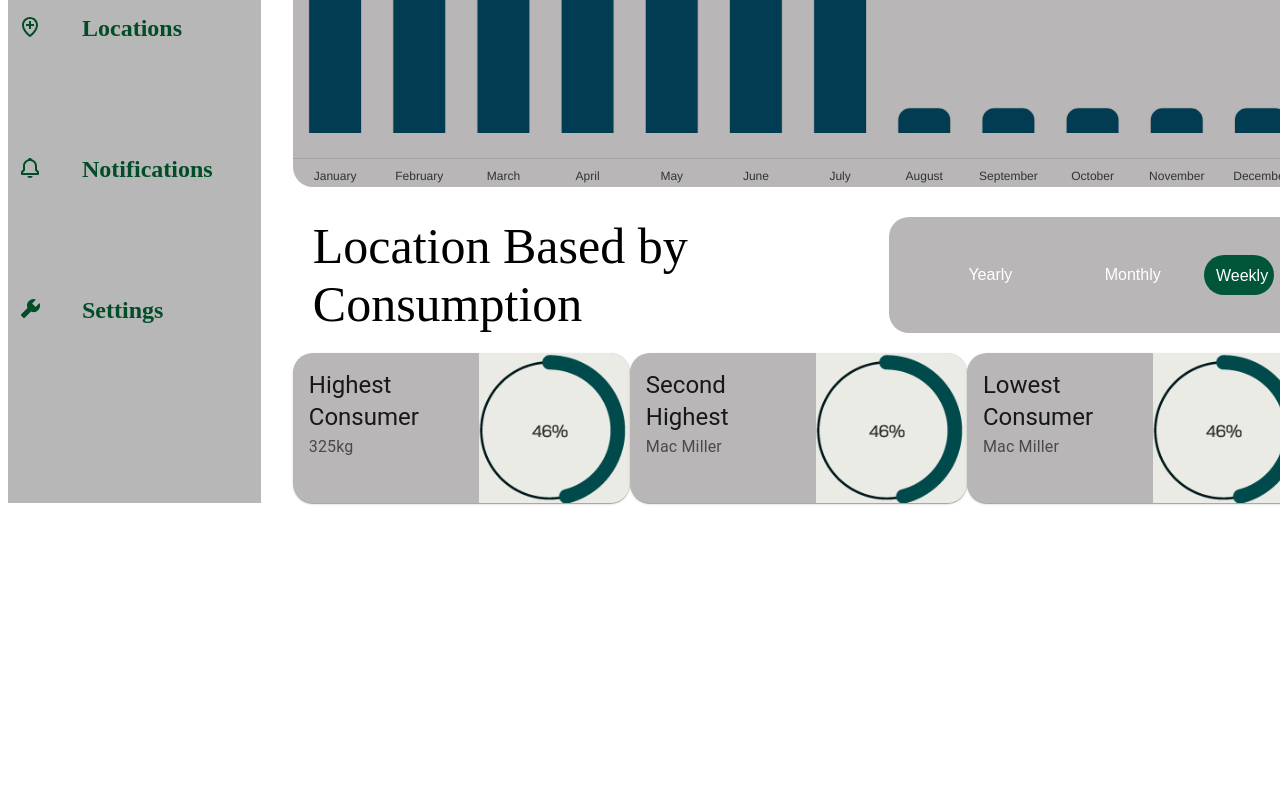
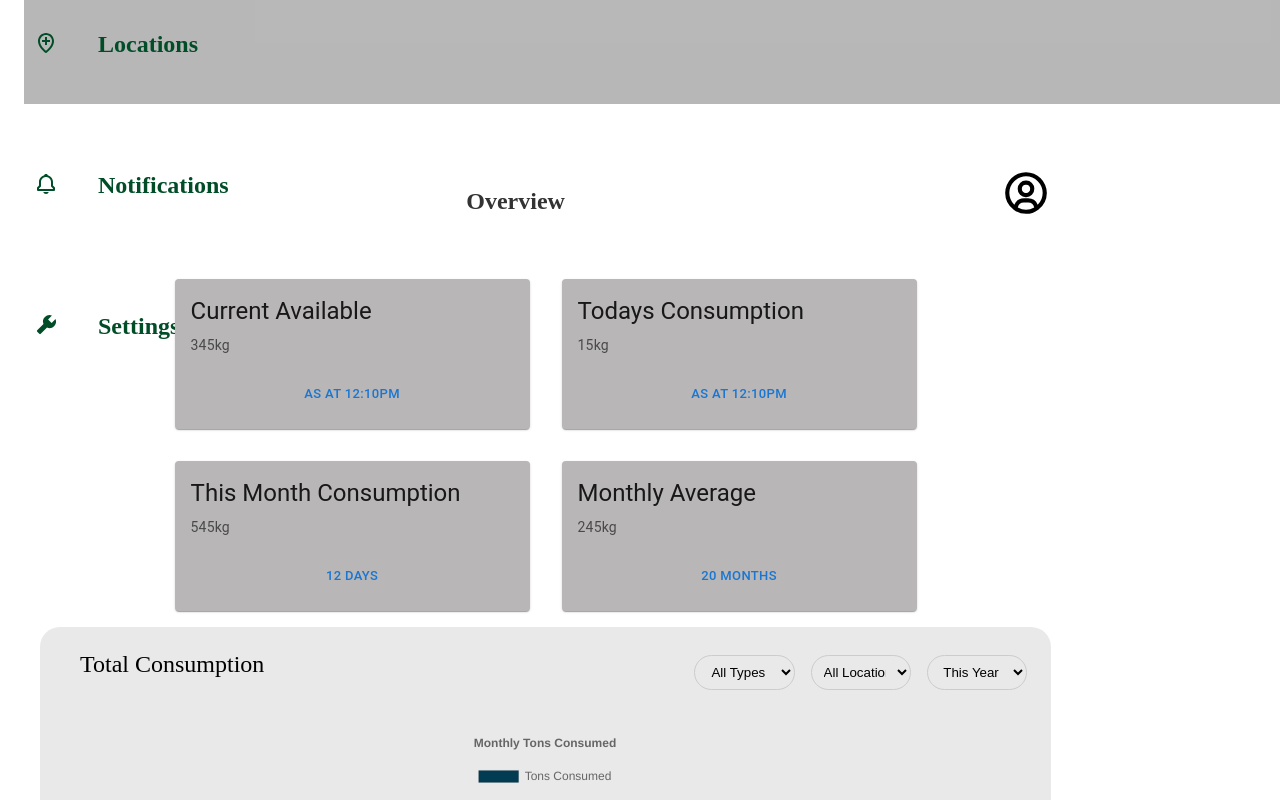
Before and after one commit to Aftermath001/Dashboard, a React (Vite) app: page /dashboard in a window 1280 px wide. Shown: the part 720-1520 px from the top of the page. Before the commit the page ends 1231 px from the top, so only its background shows below. Built offline with nearby package versions, Linux system fonts and the light colour scheme.

Commit message:
Finished

```diff
--- a/src/styles/dashboard.css
+++ b/src/styles/dashboard.css
@@ -1,96 +1,173 @@
-.main{
+/* Main container for the dashboard */
+.main {
     width: 100%;
     display: flex;
+    flex-direction: column;
     gap: 2rem;
+  }
 
+  /* Sidebar section */
+  .main-side-left {
+    width: 100%;
+    background-color: rgba(126, 125, 125, 0.548);
   }
-.main-side-left{
 
-    width: 20%;
-    background-color: rgba(126, 125, 125, 0.548)
+  /* Right-side content section */
+  .main-side-right {
+    width: 100%;
+    padding: 1rem;
   }
-.main-side-right{
-    width: 80%;
-}
-.upper-side{
+
+  /* Upper section for overview */
+  .upper-side {
     display: flex;
     flex-direction: row;
     justify-content: space-between;
+    align-items: center;
+    padding: 1rem 0;
   }
-.upper-side > i{
+
+  .upper-side > i {
     font-size: 50px;
-    padding-left: 50px;
+    padding-left: 10px;
   }
-.upper-side > h2{
-    font-size: 40px;
+
+  .upper-side > h2 {
+    font-size: 24px;
+    flex-grow: 1;
+    text-align: center;
   }
-.upper-cards{
+
+  /* Card container in the upper section */
+  .upper-cards {
+    display: flex;
+    flex-wrap: wrap;
+    justify-content: space-around;
+    gap: 1.5rem;
+  }
+
+  /* Middle section for charts */
+  .middle {
+    background-color: rgba(184, 182, 182, 0.3);
+    margin-top: 1rem;
+    border-radius: 20px;
+    padding: 1.5rem;
+  }
+
+  /* Header and dropdowns for the chart section */
+  .middle-top {
+    display: flex;
+    flex-direction: column;
+    gap: 1rem;
+  }
+
+  .middle-header {
+    font-size: 24px;
+    text-align: center;
+    padding-bottom: 1rem;
+  }
+
+  .middle-btns {
+    display: flex;
+    justify-content: space-around;
+  }
+
+  .middle-btns > select {
+    width: 100%;
+    max-width: 200px;
+    padding: 0.5rem;
+    border: solid 1px #ccc;
+    background-color: transparent;
+    border-radius: 20px;
+    text-align: center;
+  }
+
+  /* Chart container */
+  .bar-graph {
+    margin-top: 2rem;
+  }
+
+  /* Lower section for additional cards */
+  .lower {
+    padding-top: 2rem;
+  }
+
+  .lower-btns {
     display: flex;
     justify-content: center;
-    gap: 10rem;
+    gap: 1rem;
+    padding: 1rem;
+    border-radius: 20px;
+    background-color: rgba(184, 182, 182, 0.3);
+  }
 
-}
-.middle{
-    background-color: rgba(184, 182, 182);
-    margin-top: 50px;
-    border-radius: 20px;
-    padding-top: 40px;
-}
-.middle-top{
-    display: flex;
-    justify-content: space-between;
-}
-.middle-header {
- font-size: 50px;
- padding-left: 20px;
-}
-.middle-btns {
-
-    display: flex;
-    flex-direction: row;
-    gap: 4rem;
-    justify-content: space-evenly;
-    padding-right: 20px;
-}
-.middle-btns > select {
-    width: 150px;
-    border:solid;
-    background-color: transparent;
-    border-radius: 20px;
-    align-items: center;
-    padding: auto;
-}
-.lower{
-    padding-top: 30px;
-}
-.lower-btns{
-    padding-left: 30px;
-    padding-right: 30px;
-    display: flex;
-    align-items: center;
-    justify-content: space-between;
-    border-radius: 20px;
-    background-color: rgba(184, 182, 182);
-    width: 40%;
-}
   .lower-btns > button {
     background: transparent;
     border: none;
+    padding: 0.5rem 1rem;
+    border-radius: 20px;
+    transition: background-color 0.3s ease;
   }
-.lower-btns > button:hover{
+
+  .lower-btns > button:hover, .lower-btns > .active {
     background-color: rgb(1, 85, 57);
- width: 70px;
- height: 40px;
- border-radius: 20px;
+    color: white;
   }
-.active {
-    background-color: rgb(1, 85, 57) !important;
-    width: 70px;
-    height: 40px;
-    border-radius: 20px;
+
+  .middle-bottom {
+    display: flex;
+    flex-wrap: wrap;
+    gap: 1.5rem;
+    justify-content: space-around;
+    padding-top: 1.5rem;
   }
-.middle-bottom{
-    display: flex;
+
+  /* Media Queries for responsiveness */
+  @media (min-width: 768px) {
+    .main {
+      flex-direction: row;
+    }
+
+    .main-side-left {
+      width: 20%;
+    }
+
+    .main-side-right {
+      width: 80%;
+    }
+
+    .upper-side {
+      flex-direction: row;
       justify-content: space-between;
-    padding-top: 20px;
     }
+
+    .upper-cards {
+      justify-content: center;
+      gap: 2rem;
+    }
+
+    .middle-top {
+      flex-direction: row;
+      justify-content: space-between;
+    }
+
+    .middle-btns {
+      justify-content: flex-end;
+      gap: 1rem;
+    }
+  }
+
+  @media (max-width: 767px) {
+    .upper-cards, .middle-bottom {
+      flex-direction: column;
+      align-items: center;
+    }
+
+    .lower-btns {
+      flex-direction: column;
+    }
+
+    .middle-header {
+      font-size: 18px;
+    }
+  }
--- a/src/styles/locationList.css
+++ b/src/styles/locationList.css
@@ -1,33 +1,54 @@
+.content {
+    display: flex;
+    flex-wrap: wrap;
+    width: 100%;
+    padding: 1rem;
+}
+
+.side-left {
+    flex: 1 1 20%;
+    min-width: 200px;
+}
+
 .side-right {
-
-    width: 70%;
+    flex: 1 1 75%;
     padding-left: 20px;
     background-color: rgba(252, 253, 253, 0.548);
     display: flex;
     flex-direction: column;
-    justify-content: center;
     align-items: center;
+    width: 100%;
 }
-.list--header{
 
+.list--header {
     display: flex;
-    margin: 2rem 0;
+    width: 100%;
     justify-content: space-between;
+    align-items: center;
+    margin-bottom: 2rem;
 }
-.list--header-2{
 
-    border-radius: 10px;
-    width: 50%;
+.list--header > h2 {
+    font-size: 2rem;
+}
+
+.list--header > :nth-child(2) {
+    font-size: 2rem;
+}
+
+.list--header-2 {
     display: flex;
-    padding-left: 50%;
-    margin: 2rem 0;
-    justify-content: space-between;
+    width: 100%;
+    justify-content: flex-start;
+    gap: 1rem;
+    flex-wrap: wrap;
+    margin-bottom: 2rem;
 }
+
 .list--header-2 select {
-    font-size: 20px;
+    font-size: 1rem;
+    padding: 0.5rem 1rem;
     border-radius: 20px;
-    border:solid ;
-    padding: 10px 18px;
     border: 2px solid #dde6ed;
     background: transparent;
     color: #000b13;
@@ -35,41 +56,27 @@
 
 .location--list {
     width: 100%;
-    height: 100%;
     display: flex;
     flex-direction: column;
 }
 
 .list--container {
-
     width: 100%;
-    height: 100%;
     display: flex;
     flex-direction: column;
     justify-content: flex-start;
 }
-/* .list--title{
-    font-size: 40px;
-} */
- .list--header > h2 {
-    font-size: 50px;
- }
- .list--header > :nth-child(2){
-    font-size: 60px;
- }
-
 
 .teacher--detail {
-
     width: 100%;
     overflow-x: auto; /* Allows horizontal scrolling if the table is wider than the container */
-    margin-bottom: 20px; /* Optional: Adds some space below the table */
+    margin-bottom: 20px; /* Adds some space below the table */
 }
 
 .styled-table {
     width: 100%;
-    border-collapse: collapse; /* Ensures borders are neatly collapsed */
-    font-size: 16px; /* Adjusts font size if needed */
+    border-collapse: collapse;
+    font-size: 1rem;
     margin: 0;
 }
 
@@ -77,7 +84,7 @@
     position: sticky;
     top: 0;
     z-index: 1;
-    background-color: #009879; /* Matches header background to table header color */
+    background-color: #009879;
 }
 
 .styled-table th,
@@ -89,17 +96,14 @@
 .styled-table th {
     background-color: #ffffff;
     color: black;
-    font-size: 30px;
+    font-size: 1.2rem;
     font-weight: bold;
 }
 
 .styled-table tbody tr {
-    height: 100px;
     background-color: #f3f3f3;
     border-bottom: 1px solid #dddddd;
 }
-
-
 
 .styled-table tbody tr:hover {
     background-color: #f1f1f1;
@@ -108,27 +112,32 @@
 
 .table-status {
     font-weight: bold;
-    color: #009879; /* Color of the status text */
+    color: #009879;
 }
 
 .table-icons {
     display: flex;
-    padding-top: 50px;
-    gap: 50px; /* Adjusts spacing between icons */
+    justify-content: flex-start;
+    gap: 1rem;
 }
-.buttons{
-    height: 50px;
+
+.buttons {
     display: flex;
-    padding-left: 80%;
-    gap: 3rem;
-    padding-right: 0px;
+    justify-content: flex-end;
+    gap: 1rem;
+    margin-top: 1rem;
+    width: 100%;
 }
-.buttons > :nth-child(1){
-    width: 150px;
+
+.buttons > button {
+    padding: 0.5rem 1rem;
     border-radius: 20px;
+    cursor: pointer;
+    border: none;
+    background-color: #009879;
+    color: white;
 }
-.buttons > :nth-child(2){
 
-    width: 100px;
-    border-radius: 20px;
+.buttons > button:hover {
+    background-color: #007d62;
 }
--- a/src/styles/matAi.css
+++ b/src/styles/matAi.css
@@ -1,126 +1,161 @@
-.main{
+.main {
+    display: flex;
+    flex-wrap: wrap;
+    gap: 2rem;
     width: 100%;
+    padding: 1rem;
+}
+
+.main-side-left {
+    flex: 1 1 20%;
+    background-color: rgba(126, 125, 125, 0.548);
+    min-width: 200px;
+}
+
+.main-right {
+    flex: 1 1 75%;
     display: flex;
-    gap: 2rem;
+    flex-direction: column;
+    gap: 1rem;
+    width: 100%;
+}
 
+.upper-right-side {
+    display: flex;
+    justify-content: space-between;
+    align-items: center;
+    flex-wrap: wrap;
 }
-.main-side-left{
 
-    width: 20%;
-    background-color: rgba(126, 125, 125, 0.548)
+.upper-right-side > i {
+    font-size: 2.5rem;
 }
-.main-right{
-    width: 80%;
+
+.upper-right-side > h2 {
+    font-size: 2rem;
 }
-.upper-right-side{
+
+.lower-side {
     display: flex;
+    height: 100vh;
     flex-direction: row;
-    justify-content: space-between;
+    gap: 1rem;
+    background-color: rgba(126, 125, 125, 0.548);
+    border-radius: 20px;
+    padding: 1rem;
 }
-.upper-right-side > i{
-    font-size: 50px;
-    padding-left: 50px;
+
+.lower-side-left {
+    margin-top: 50vh;
+    flex: 1;
+    padding: 1rem;
+    border-radius: 20px;
+    background-color: #fff;
+    display: flex;
+    flex-direction: column;
+    gap: 1rem;
 }
-.upper-right-side > h2{
-    font-size: 40px;
+
+.lower-2 {
+    display: flex;
+    flex-direction: column;
+    gap: 1rem;
 }
-.lower-side{
-    display: flex;
+
+.card {
+    padding: 1rem;
     border-radius: 20px;
     background-color: rgba(126, 125, 125, 0.548);
-    height: 100vh;
-}
-.lower-side-left{
-    margin-left: 30px;
-    margin-top: 20px;
-    padding-right: 20px;
-    padding-top: 40px;
-    border-radius: 20px;
-    height: 90vh;
-    width: 60%;
-    background-color: #fff;
-
-}
-.chat{
-    padding-top: 70vh;
-
-}
-.lower-2{
     display: flex;
-    padding-left: 10px;
-    justify-content: space-between;
-}
-.input-container{
-
+    flex-direction: column;
     align-items: center;
-    height: 80px;
-
-}
-.card{
-    justify-content: center;
-    padding-left: 50px;
-    margin-left: 10px;
-    border-radius: 20px;
-    background-color: rgba(126, 125, 125, 0.548)
+    text-align: center;
 }
 
-.input-container > i{
-    margin-bottom: 40px;
+.input-container {
+    display: flex;
+    align-items: center;
+    gap: 1rem;
+    padding-top: 1rem;
+}
+
+.input-container > input {
+    flex: 1;
+    height: 40px;
     border-radius: 20px;
-    padding-top: 20px;
-    padding-left: 40px;
+    padding: 0 1rem;
+    border: 1px solid #ccc;
+}
+
+.input-container > i {
     height: 40px;
-    width: 60px;
-    background-color:  #014d27;;
+    width: 40px;
+    background-color: #014d27;
+    color: #fff;
+    display: flex;
+    justify-content: center;
+    align-items: center;
+    border-radius: 50%;
+    cursor: pointer;
 }
-.input-container > i:hover{
+
+.input-container > i:hover {
     background-color: rgb(252, 180, 255);
     color: #000;
 }
-.input-container > input {
-    height: 50px;
+
+.content-info-right {
+    flex: 1;
+    background-color: rgba(126, 125, 125, 0.548);
     border-radius: 20px;
+    padding: 1rem;
 }
-.content-info-right{
-    display: block;
-    justify-content: space-between;
-    width: 50%;
-    background-color: rgba(126, 125, 125, 0.548)
+
+.content-info-right-top {
+    display: flex;
+    flex-direction: column;
+    gap: 1rem;
 }
-.info-date{
+
+.info-date {
     display: flex;
     justify-content: space-between;
-
-}
-.info-date > span{
-    margin-left: 20px;
-    padding-left: 10px;
-    padding-top: 20px;
-    text-decoration: underline;
-    width: 60px;
+    align-items: center;
+    padding: 0.5rem;
     background-color: antiquewhite;
     border-radius: 10px;
 }
+
+.info-date > span {
+    font-size: 0.9rem;
+    text-decoration: underline;
+}
+
 .info-date > p {
-    font-size: 20px;
-    text-decoration: underlinei;
+    font-size: 1rem;
 }
-.info-date > i{
-    padding-right: 10px;
-    font-size: 40px;
+
+.info-date > i {
+    font-size: 1.5rem;
+    cursor: pointer;
 }
-.content-info-right-bottom{
-    align-items: center;
-    height: 90px;
-    padding-top: 50px;
+
+.content-info-right-bottom {
+    display: flex;
+    justify-content: center;
+    padding-top: 1rem;
 }
-.btn-new{
-    margin-top: 80vh;
-    margin-left: 20px;
-    width: 400px;
+
+.btn-new {
+    width: 100%;
+    max-width: 400px;
     height: 40px;
     border-radius: 20px;
+    background-color: #014d27;
     color: #fff;
+    text-align: center;
+    line-height: 40px;
+    cursor: pointer;
     text-decoration: underline;
-    background-color: #014d27;
+    margin-top: auto;
 }
--- a/src/styles/trends.css
+++ b/src/styles/trends.css
@@ -1,100 +1,167 @@
-.main{
+.main {
     width: 100%;
     display: flex;
+    flex-direction: column;
     gap: 2rem;
+}
 
+.main-side-left {
+    width: 100%;
+    background-color: rgba(126, 125, 125, 0.548);
 }
-.main-side-left{
 
-    width: 20%;
-    background-color: rgba(126, 125, 125, 0.548)
+.main-side-right {
+    width: 100%;
+    padding: 1rem;
 }
-.main-side-right{
-    width: 80%;
-}
-.upper-side{
+
+.upper-side {
     display: flex;
     flex-direction: row;
     justify-content: space-between;
+    align-items: center;
+    flex-wrap: wrap;
 }
-.upper-side > i{
-    font-size: 50px;
-    padding-left: 50px;
+
+.upper-side > i {
+    font-size: 2.5rem;
+    padding-left: 1rem;
 }
-.upper-side > h2{
-    font-size: 40px;
+
+.upper-side > h2 {
+    font-size: 2rem;
 }
-.upper-cards{
+
+.upper-cards {
     display: flex;
+    flex-direction: column;
     justify-content: center;
-    gap: 10rem;
+    gap: 2rem;
+    margin-top: 2rem;
+}
 
+@media (min-width: 768px) {
+    .upper-cards {
+        flex-direction: row;
+        gap: 1rem;
+    }
+
+    .main {
+        flex-direction: row;
+    }
+
+    .main-side-left {
+        width: 20%;
+    }
+
+    .main-side-right {
+        width: 80%;
+    }
 }
-.middle{
+
+.middle {
     background-color: rgba(184, 182, 182);
-    margin-top: 50px;
-    border-radius: 20px;
-    padding-top: 40px;
+    margin-top: 2rem;
+    border-radius: 1rem;
+    padding: 2rem;
 }
-.middle-top{
+
+.middle-top {
     display: flex;
+    flex-direction: column;
+    gap: 1rem;
+    align-items: flex-start;
+}
+
+.middle-header {
+    font-size: 2rem;
+    padding-left: 1rem;
+}
+
+.middle-btns {
+    display: flex;
+    flex-direction: column;
+    gap: 1rem;
+    align-items: flex-start;
+}
+
+.middle-btns > select {
+    width: 100%;
+    max-width: 200px;
+    border: solid;
+    background-color: transparent;
+    border-radius: 1rem;
+    padding: 0.5rem;
+}
+
+.lower {
+    padding-top: 2rem;
+}
+
+.lower-btns {
+    padding: 1rem;
+    display: flex;
+    flex-direction: column;
+    gap: 1rem;
+    align-items: flex-start;
     justify-content: space-between;
+    border-radius: 1rem;
+    width: 100%;
 }
-.middle-header {
- font-size: 50px;
- padding-left: 20px;
-}
-.middle-btns {
 
-    display: flex;
-    flex-direction: row;
-    gap: 4rem;
-    justify-content: space-evenly;
-    padding-right: 20px;
-}
-.middle-btns > select {
-    width: 150px;
-    border:solid;
-    background-color: transparent;
-    border-radius: 20px;
-    align-items: center;
-    padding: auto;
-}
-.lower{
-    padding-top: 30px;
-}
-.lower-btns{
-    padding-left: 30px;
-    padding-right: 30px;
-    display: flex;
-    align-items: center;
-    justify-content: space-between;
-    border-radius: 20px;
-    width: 40%;
-}
 .lower-btns > button {
     background: transparent;
     border: none;
 }
+
 .lower-btns > select {
-    border-radius: 20px;
-    width: 20%;
-    height: 30px;
+    border-radius: 1rem;
+    width: 100%;
+    max-width: 200px;
+    height: 2rem;
 }
-.lower-btns > button:hover{
- background-color: rgb(1, 85, 57);
- width: 70px;
- height: 40px;
- border-radius: 20px;
+
+.lower-btns > button:hover {
+    background-color: rgb(1, 85, 57);
+    width: 100%;
+    max-width: 100px;
+    height: 2.5rem;
+    border-radius: 1rem;
 }
+
 .active {
     background-color: rgb(1, 85, 57) !important;
-    width: 70px;
-    height: 40px;
-    border-radius: 20px;
+    width: 100%;
+    max-width: 100px;
+    height: 2.5rem;
+    border-radius: 1rem;
 }
-.middle-bottom{
+
+.middle-bottom {
     display: flex;
-    justify-content: space-between;
-    padding-top: 20px;
+    flex-direction: column;
+    gap: 1rem;
+    padding-top: 1rem;
 }
+
+@media (min-width: 768px) {
+    .middle-top {
+        flex-direction: row;
+        justify-content: space-between;
+        align-items: center;
+    }
+
+    .middle-btns {
+        flex-direction: row;
+        gap: 2rem;
+    }
+
+    .lower-btns {
+        flex-direction: row;
+        width: 50%;
+    }
+
+    .middle-bottom {
+        flex-direction: row;
+    }
+}
```
Lines whose indentation alone changed are shown as unchanged.
